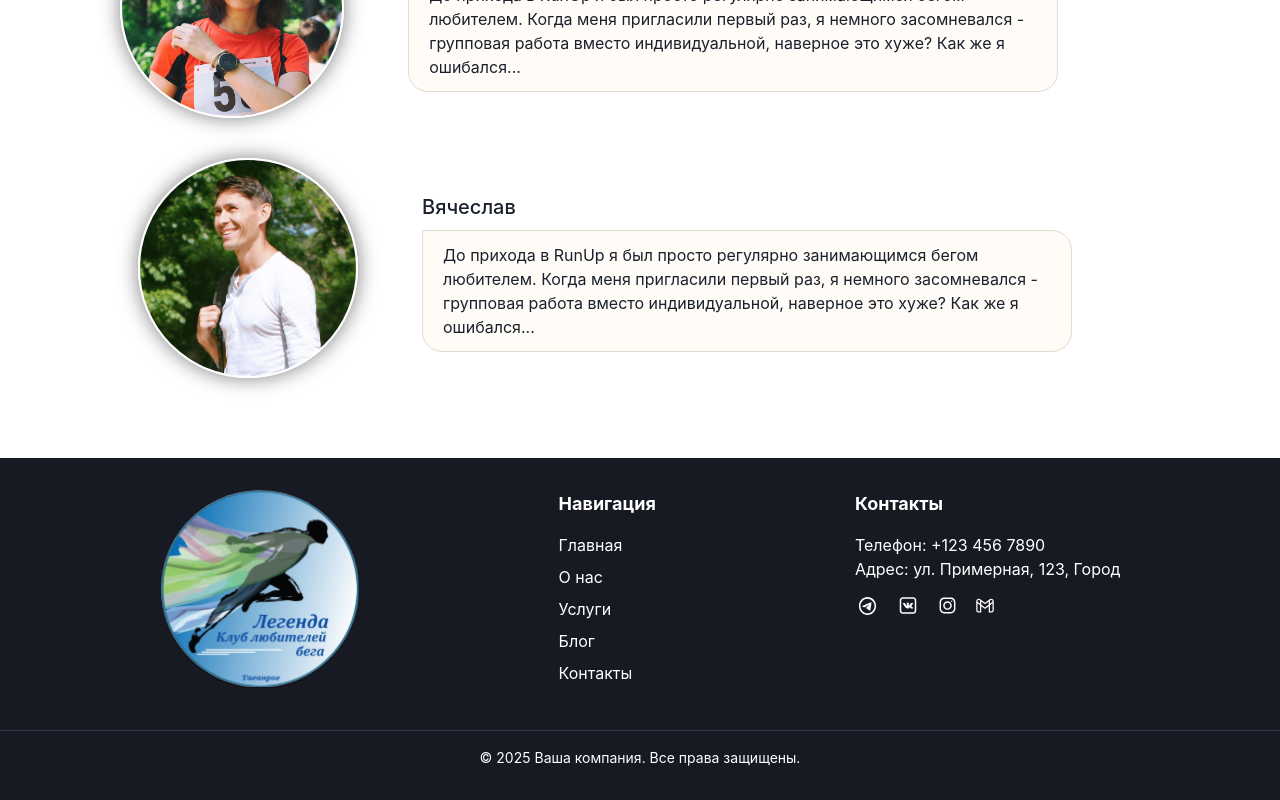
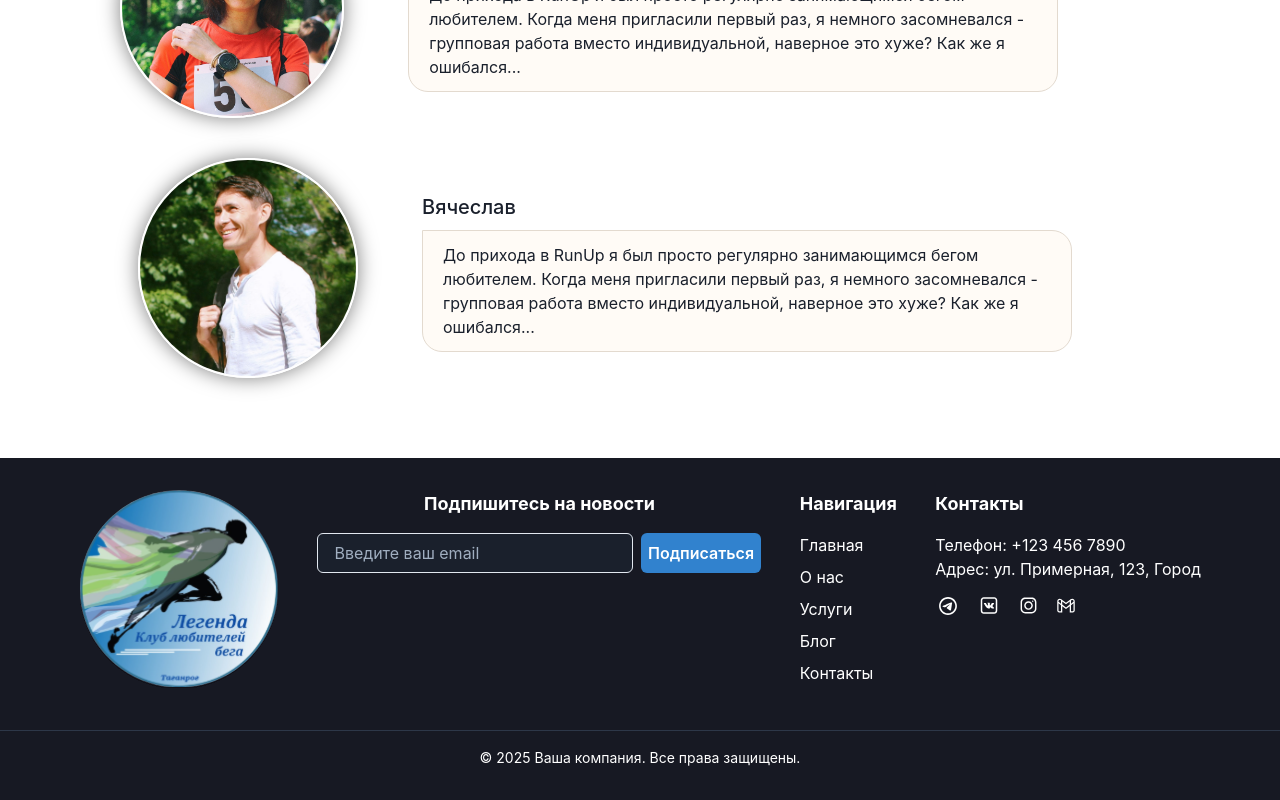
Before and after one commit to KatieSrbk/sports-club-website, a React (Create React App) app: page / in a window 1280 px wide. Shown: the part 7257-8057 px from the top of the page. Built offline with nearby package versions, Linux system fonts and the light colour scheme; the HTML template or start-up script is replaced by a standard one.

Commit message:
feat: add input in Footer

```diff
--- a/src/components/Footer.tsx
+++ b/src/components/Footer.tsx
@@ -1,6 +1,44 @@
-import { Box, Flex, Image, Link, Stack, Text } from '@chakra-ui/react';
+import {
+  Box,
+  Button,
+  Flex,
+  Image,
+  Input,
+  Link,
+  Stack,
+  Text,
+  useToast,
+} from '@chakra-ui/react';
+import { useState } from 'react';
 
 export const Footer = () => {
+  const [email, setEmail] = useState('');
+  const toast = useToast();
+
+  const handleSubscribe = (event: any) => {
+    event.preventDefault();
+    const emailRegex = /^[^\s@]+@[^\s@]+\.[^\s@]+$/; // Регулярное выражение для валидации email
+
+    if (emailRegex.test(email)) {
+      toast({
+        title: 'Успешно',
+        description: 'Вы подписались на рассылку!',
+        status: 'success',
+        duration: 3000,
+        isClosable: true,
+      });
+      setEmail(''); // Очищаем поле после успешной подписки
+    } else {
+      toast({
+        title: 'Ошибка',
+        description: 'Введите корректный email',
+        status: 'error',
+        duration: 3000,
+        isClosable: true,
+      });
+    }
+  };
+
   return (
     <Box as="footer" bg="gray.900" color="white" py={8}>
       <Flex
@@ -14,6 +52,33 @@ export const Footer = () => {
         <Flex justifyContent="center" alignItems="center">
           <Image src="icons/logo.svg" width="200px" height="200px" />
         </Flex>
+
+        {/* Форма подписки */}
+        <Box textAlign="center" mb={{ base: 8, md: 0 }}>
+          <Text fontSize="lg" fontWeight="bold" mb={4}>
+            Подпишитесь на новости
+          </Text>
+          <Flex
+            as="form"
+            onSubmit={handleSubscribe}
+            direction={{ base: 'column', md: 'row' }}
+            gap={2}
+          >
+            <Input
+              placeholder="Введите ваш email"
+              type="email"
+              value={email}
+              onChange={(event) => setEmail(event.target.value)}
+              bg="gray.800"
+              color="white"
+              _placeholder={{ color: 'gray.400' }}
+            />
+            <Button type="submit" colorScheme="blue" px={6}>
+              Подписаться
+            </Button>
+          </Flex>
+        </Box>
+
         {/* Ссылки на страницы */}
         <Box mb={{ base: 8, md: 0 }}>
           <Text fontSize="lg" fontWeight="bold" mb={4}>
```
